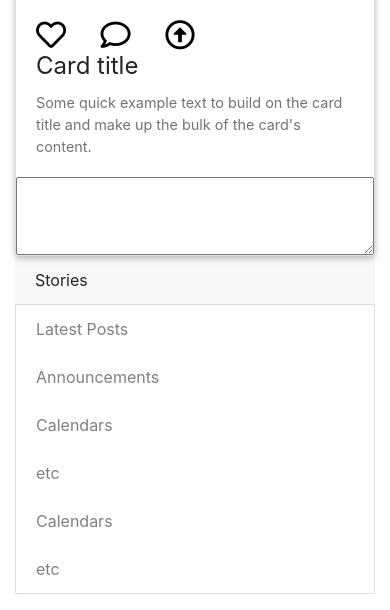
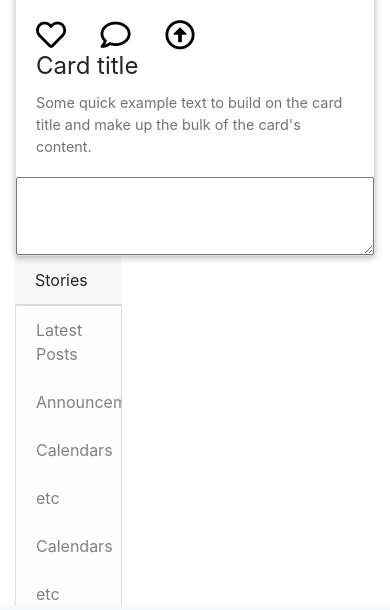
Before and after one commit to Antavio/The_Gram, a Django app: page / in a window 390 px wide. Shown: the part 493-1103 px from the top of the page. Run offline with Django 3.2, Linux system fonts and the light colour scheme; the visitor is signed in with stand-in values (Sample User, id 1); some libraries are stand-ins or nearby versions; some web fonts are replaced.

Commit message:
Add a sticky sidebar for user stories.

```diff
--- a/insta_app/static/css/main_style.css
+++ b/insta_app/static/css/main_style.css
@@ -21,3 +21,18 @@
    width: 50px;
    height: 50px;
  }
+ .sidebar{
+  width: 35%;
+  height: 25vh;
+  min-height: 300px;
+  position: -webkit-sticky;
+  position: sticky;
+  top: 10%;
+ }
+
+ .content{
+  overflow: auto;
+  width: 100%;
+  height: 25vh;
+  min-height: 300px;
+ }
--- a/insta_app/templates/insta_app/index.html
+++ b/insta_app/templates/insta_app/index.html
@@ -44,11 +44,12 @@
             </div>
             <!-- Card -->
         </div>
-        <div class="col-md-4">
-            <div class="content-section">
+        <div class="col-md-4 sidebar">
+            <div class="content-section ">
                 <div class="card-header">
                     Stories
                 </div>
+                <div class="content">
                 <ul class="list-group">
                     <li class="list-group-item list-group-item-light">Latest Posts</li>
                     <li class="list-group-item list-group-item-light">Announcements</li>
@@ -56,9 +57,15 @@
                     <li class="list-group-item list-group-item-light">etc</li>
                     <li class="list-group-item list-group-item-light">Calendars</li>
                     <li class="list-group-item list-group-item-light">etc</li>
+                    <li class="list-group-item list-group-item-light">Calendars</li>
+                    <li class="list-group-item list-group-item-light">etc</li>
+                    <li class="list-group-item list-group-item-light">Calendars</li>
+                    <li class="list-group-item list-group-item-light">etc</li>
+
                 </ul>
-                </p>
+            </div>
             </div>
         </div>
     </div>
+    </div>
     {% endblock%}
```
